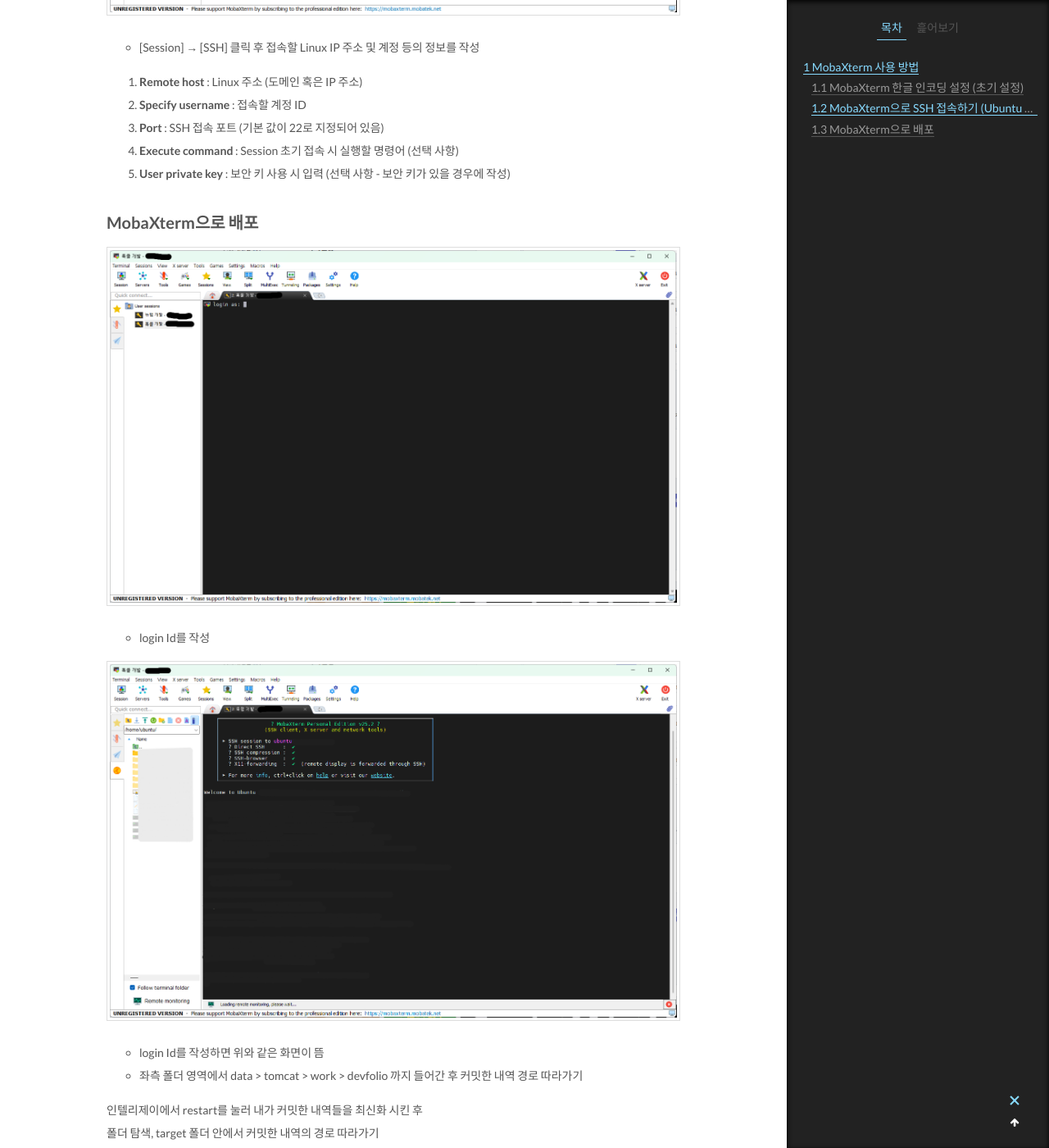
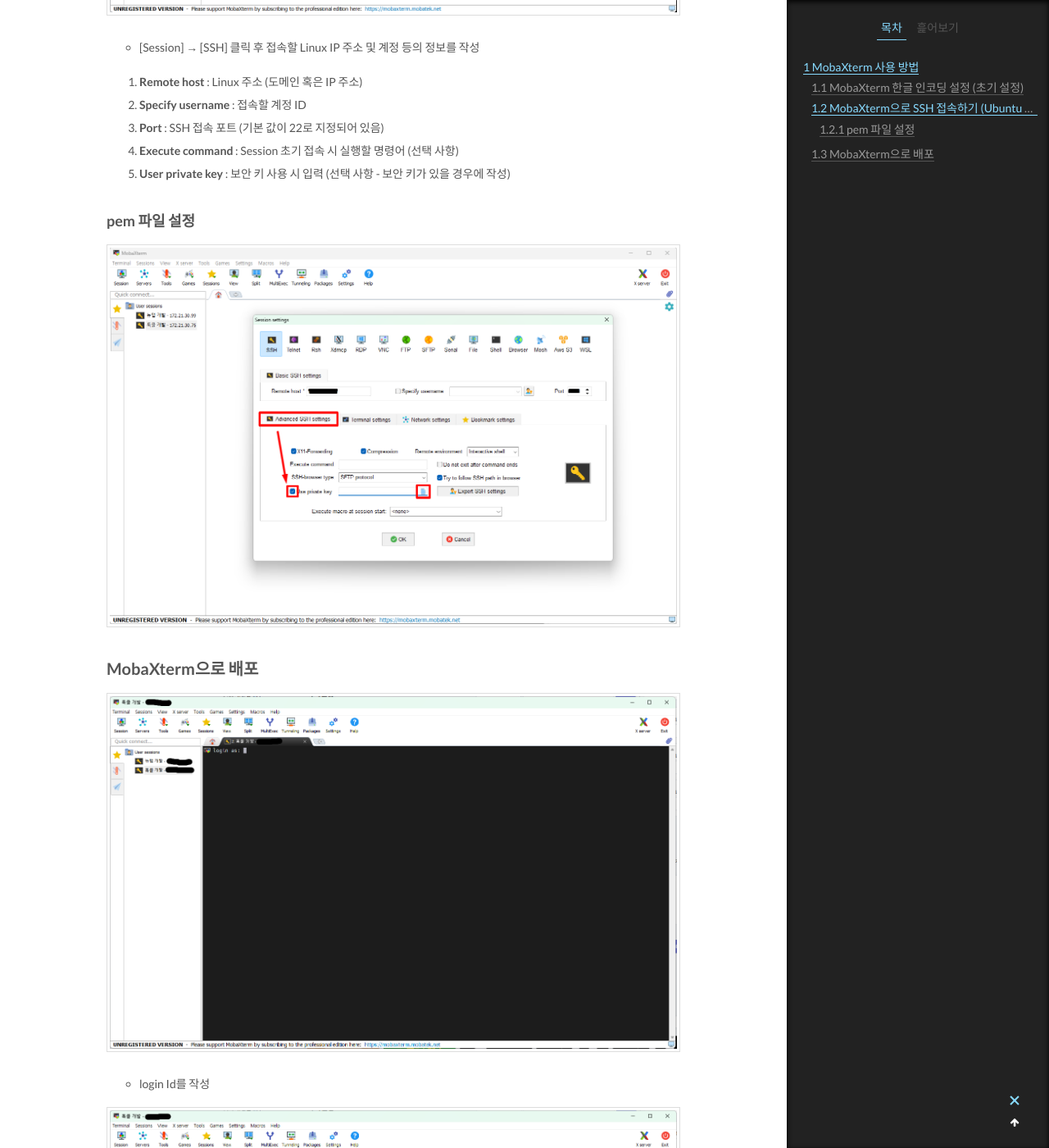
Before and after one commit to zxxmin/zxxmin.github.io, a Jekyll site: the page built from _posts/2025-06-13-mobaxterm.md, in a window 1280 px wide and 1400 px high, scrolled down 1602 px. Shown: the whole window at 82% size. Built offline with Jekyll 4.4.1, drawn with Linux system fonts in a browser that asks for light colours.

Commit message:
fix: MobaXterm - 개발서버 배포 에 pem 설정 추가

```diff
--- a/_posts/2025-06-13-mobaxterm.md
+++ b/_posts/2025-06-13-mobaxterm.md
@@ -27,6 +27,9 @@ tag:
 4. **Execute command** : Session 초기 접속 시 실행할 명령어 (선택 사항)
 5. **User private key** : 보안 키 사용 시 입력 (선택 사항 - 보안 키가 있을 경우에 작성)
 
+### pem 파일 설정
+![](/assets/images/etc/mobaxterm_5.png)
+
 ## MobaXterm으로 배포
 ![](/assets/images/etc/mobaxterm_3.png)
 
```
Also changed, not shown: assets/images/etc/mobaxterm_5.png (added).
